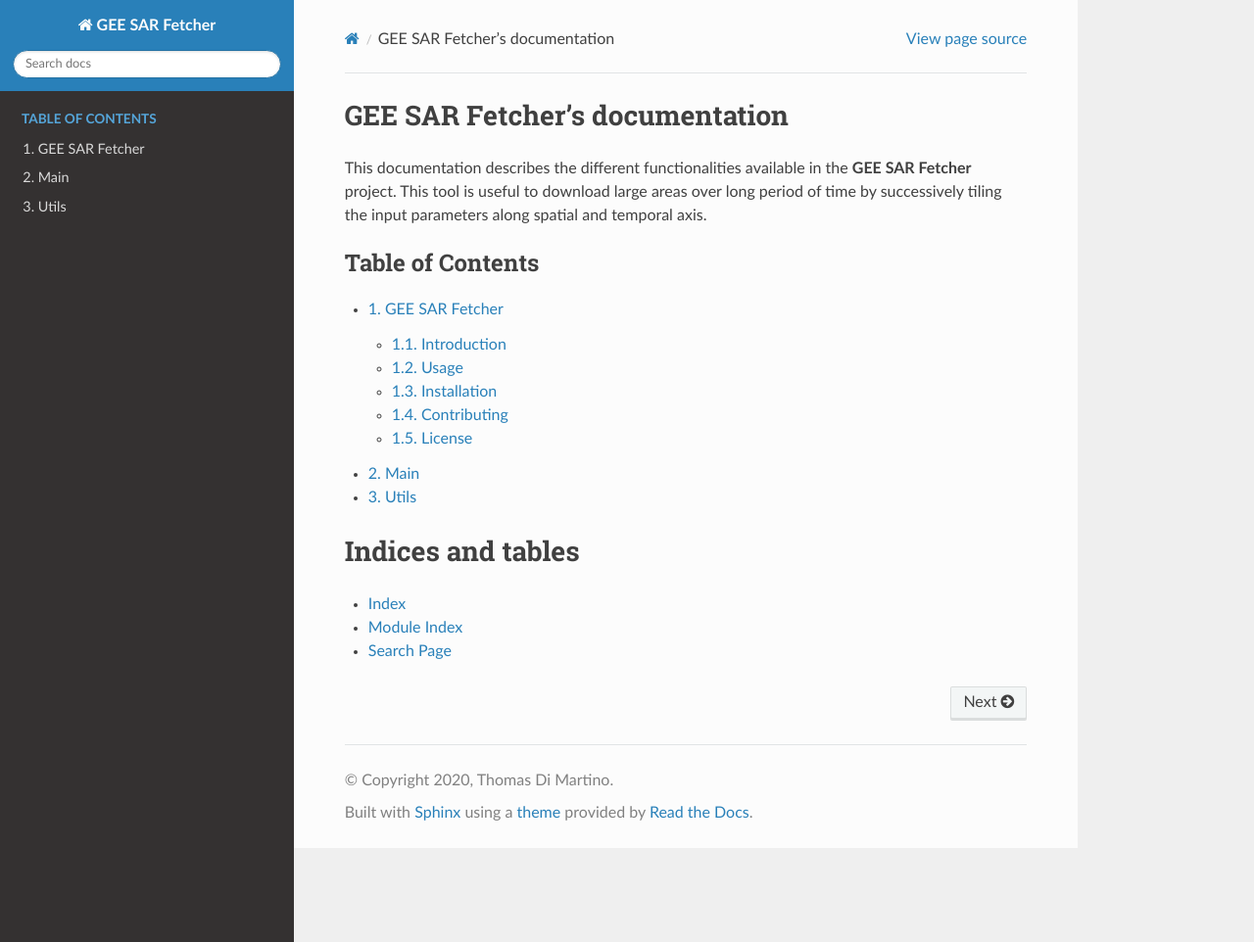
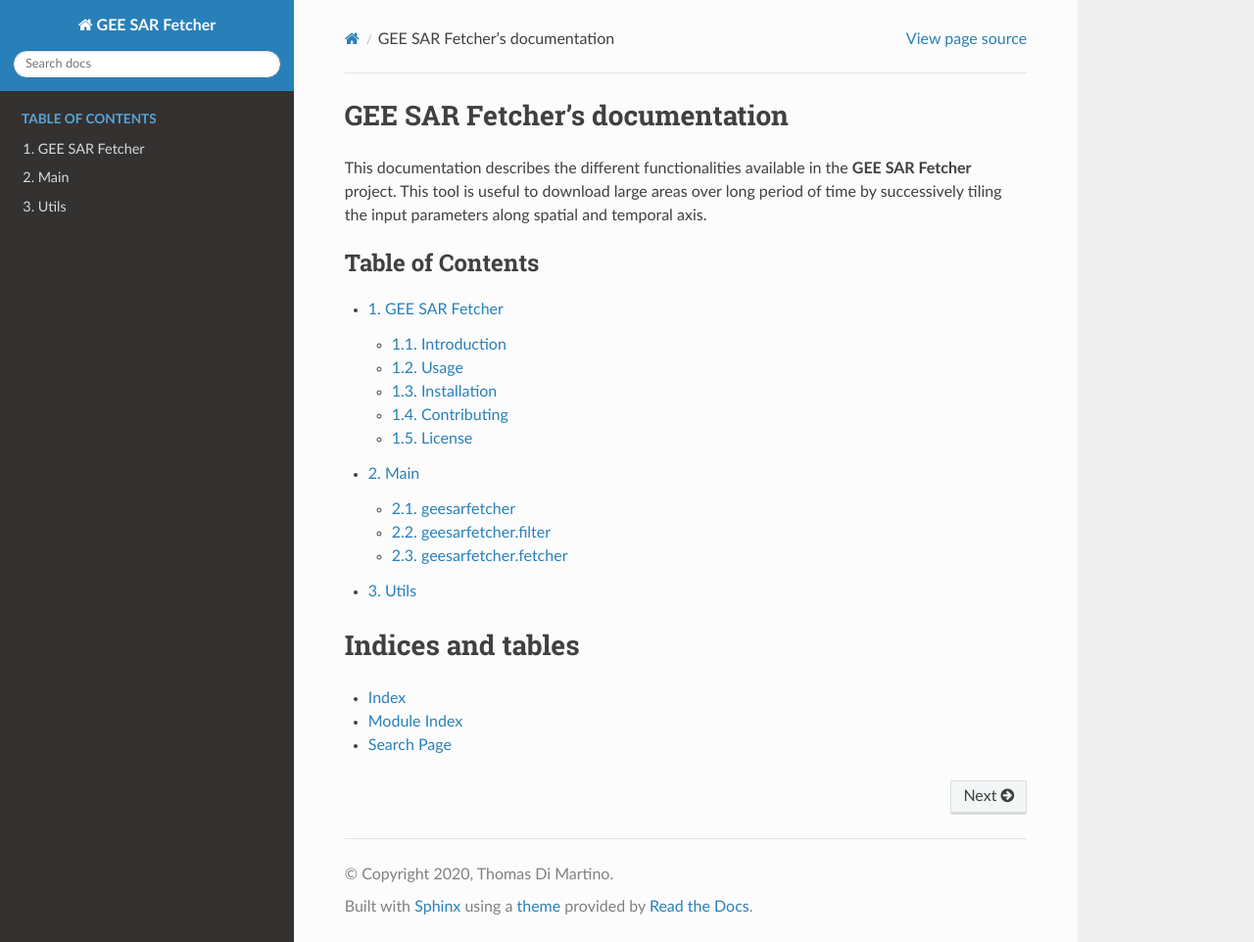
Before and after one commit to dimartinot/gee_sar_fetcher, a Sphinx documentation site: the page built from docs/source/index.rst, in a window 1280 px wide and 962 px high. Shown: the whole window at 98% size. Built offline with Sphinx 7.4.7 and the Read the Docs theme 2.0.0, drawn with Linux system fonts in a browser that asks for light colours.

Commit message:
Update main.rst

```diff
--- a/docs/source/pages/main.rst
+++ b/docs/source/pages/main.rst
@@ -1,5 +1,18 @@
 
 GEE SAR Fetcher main
 ====================
+
+geesarfetcher
+-------------
 .. automodule:: geesarfetcher
    :members:
+
+geesarfetcher.filter
+--------------------
+.. automodule:: geesarfetcher.filter
+   :members:
+
+geesarfetcher.fetcher
+---------------------
+.. automodule:: geesarfetcher.fetcher
+   :members:
```
